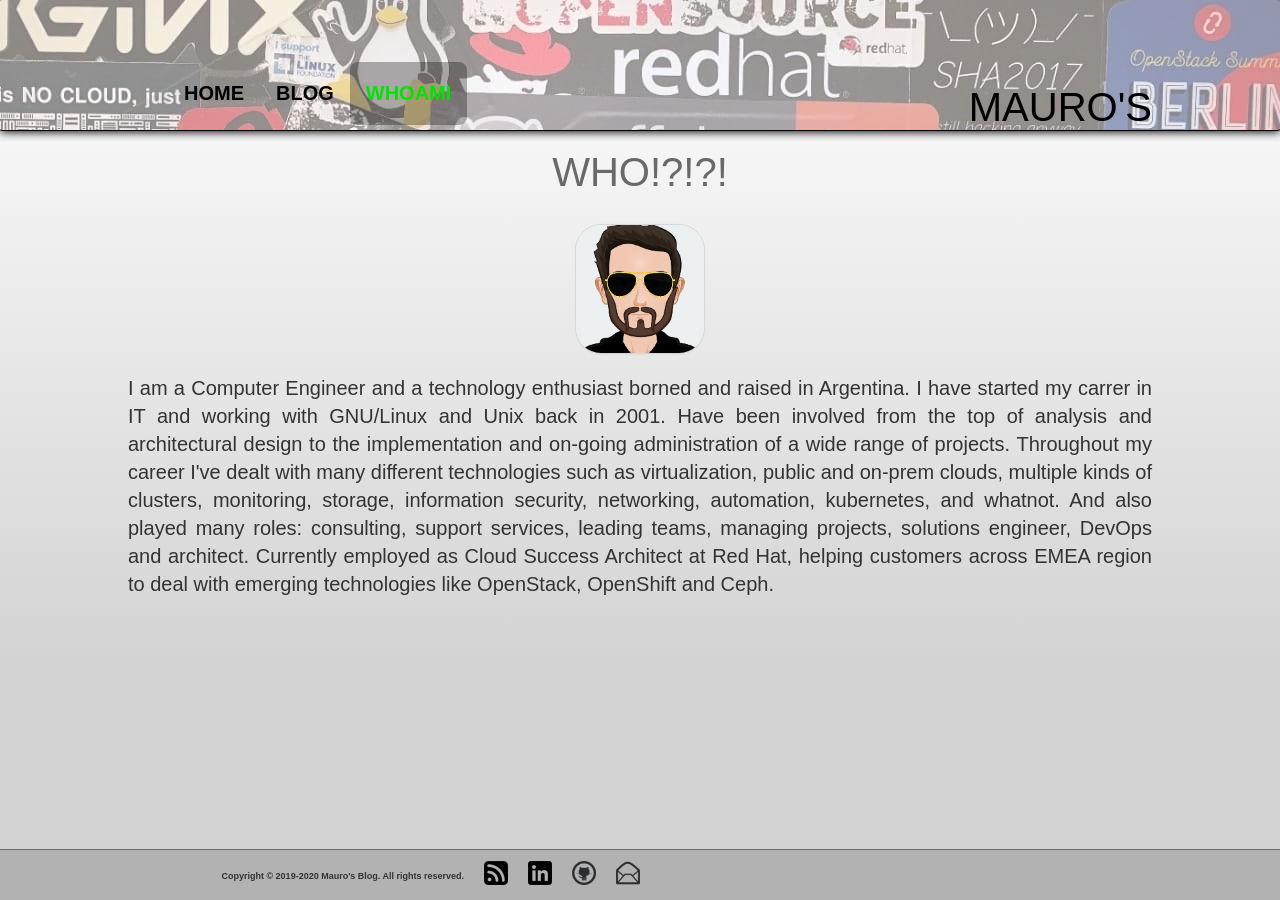
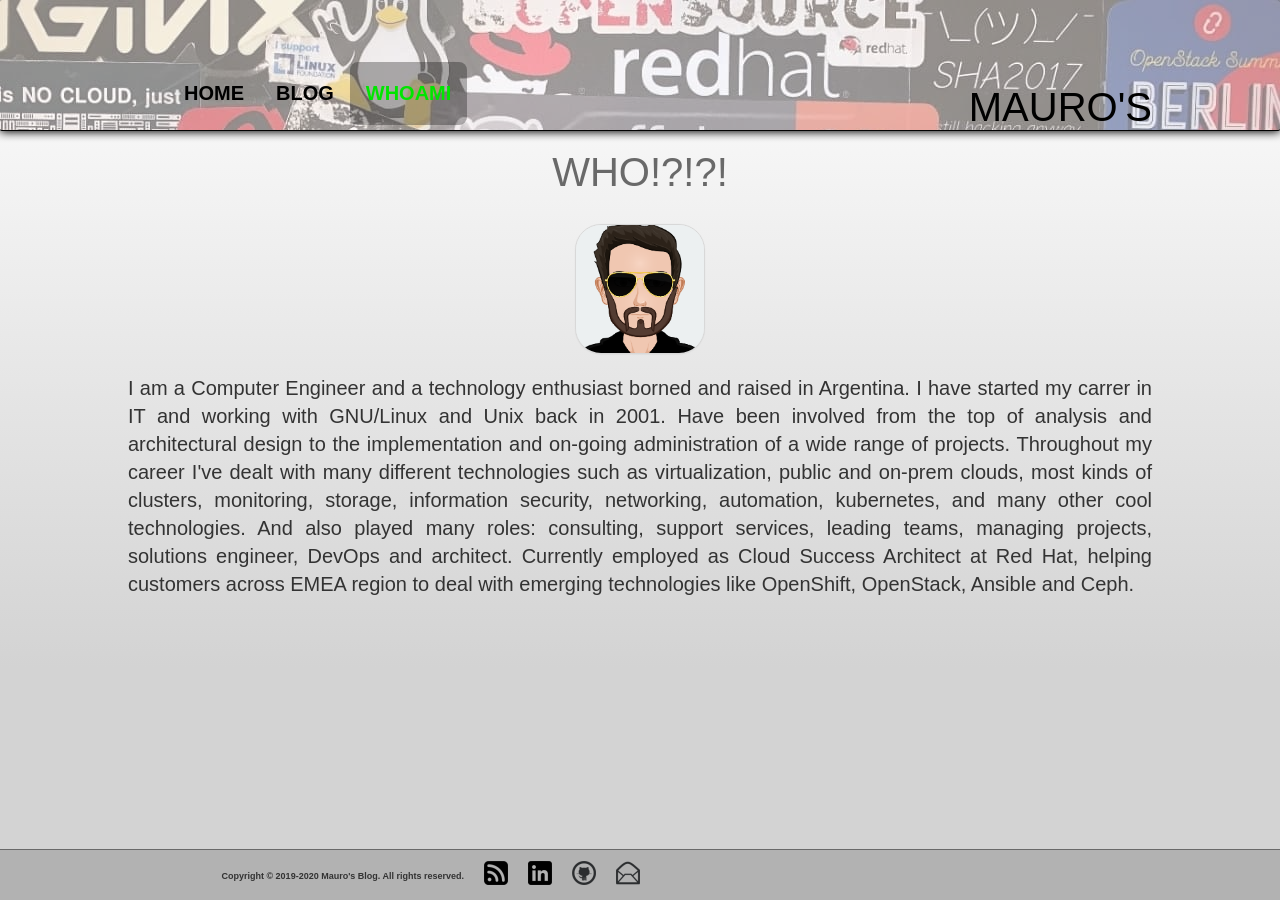
Before and after one commit to mauroseb/mauroseb.github.io, a Jekyll site: the page built from about/index.html, in a window 1280 px wide. Built offline with Jekyll 4.4.1, drawn with Linux system fonts in a browser that asks for light colours.

Commit message:
Update index.html

```diff
--- a/about/index.html
+++ b/about/index.html
@@ -8,7 +8,7 @@
 I am a Computer Engineer and a technology enthusiast borned and raised in Argentina.
 I have started my carrer in IT and working with GNU/Linux and Unix back in 2001.
 Have been involved from the top of analysis and architectural design to the implementation and on-going administration of a wide range of projects.
-Throughout my career I've dealt with many different technologies such as virtualization, public and on-prem clouds, multiple kinds of clusters, monitoring, storage, information security, networking, automation, kubernetes, and whatnot.
+Throughout my career I've dealt with many different technologies such as virtualization, public and on-prem clouds, most kinds of clusters, monitoring, storage, information security, networking, automation, kubernetes, and many other cool technologies.
 And also played many roles: consulting, support services, leading teams, managing projects, solutions engineer, DevOps and architect.
-Currently employed as Cloud Success Architect at Red Hat, helping customers across EMEA region to deal with emerging technologies like OpenStack, OpenShift and Ceph.
+Currently employed as Cloud Success Architect at Red Hat, helping customers across EMEA region to deal with emerging technologies like OpenShift, OpenStack, Ansible and Ceph.
 </p>
```
